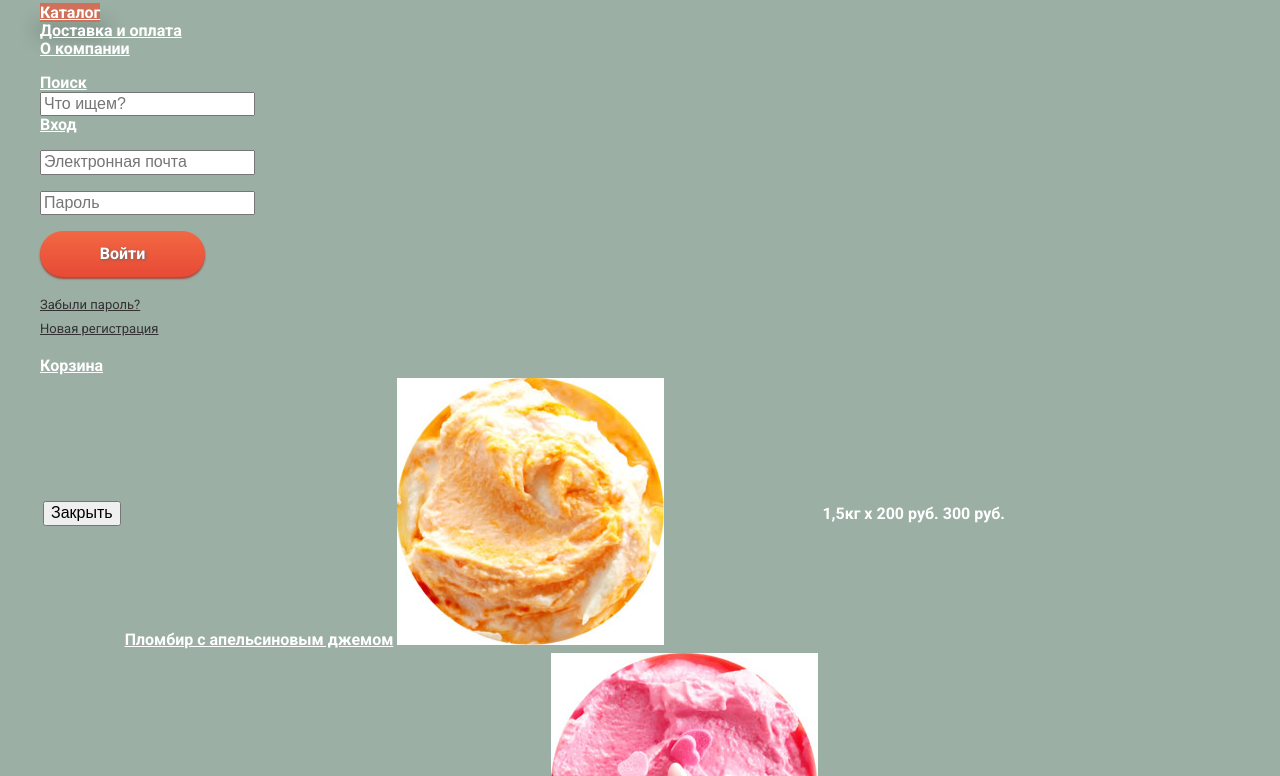
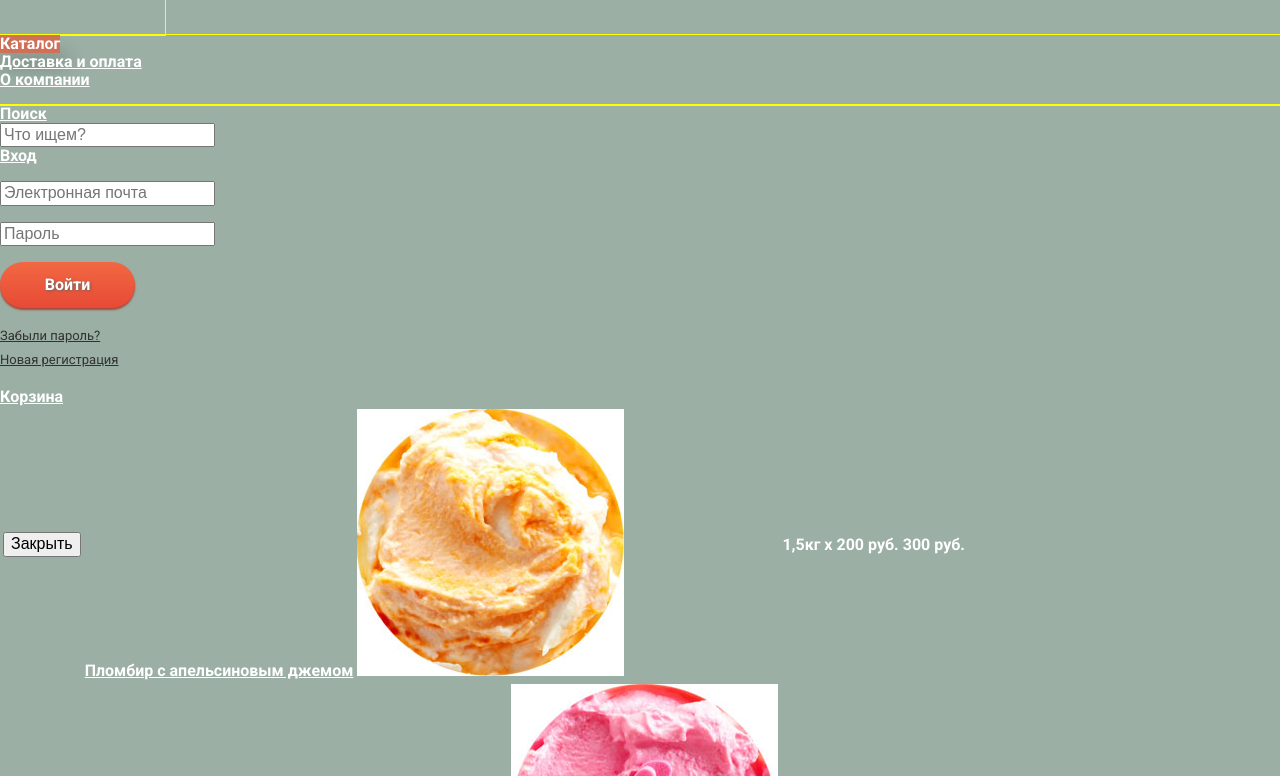
Before and after one commit to AlenaPetrichenko/544705-gllacy, a plain HTML site: page catalog.html in a window 1280 px wide. Shown: the part 40-816 px from the top of the page. Drawn offline with Linux system fonts and the light colour scheme.

Commit message:
Начала создание сетки

```diff
--- a/catalog.html
+++ b/catalog.html
@@ -190,7 +190,7 @@
               </li>
             </ul>
           </fieldset>
-          <button type="submit" class="filter-button">Применить</button>
+          <button type="submit" class="button filter-button">Применить</button>
         </form>
       </section>
       <section class="catalog">
@@ -353,7 +353,7 @@
     		<a class="footer-copyright-logo">
           	<img src="img/logo-htmlacademy.svg" width="111" height="24" alt="Логотип «HTML Academy»">
         	</a>
-        	Сделано в <a class="footer-button" href="https://htmlacademy.ru">HTML Academy</a> © 2017
+        	Сделано в <a class="button footer-button" href="https://htmlacademy.ru">HTML Academy</a> © 2017
       	</p>
     </footer>
 </body>
--- a/css/style.css
+++ b/css/style.css
@@ -14,6 +14,7 @@ body {
 /*отмена подчеркиваний у ссылок*/
 a {
   text-decoration: none;
+
 }
 
 .main-navigation {
@@ -167,13 +168,13 @@ a {
   line-height: 1.375;
 }
 
-.button {
+.button:not(.footer-button):not(.filter-button) {
   font: inherit;
   text-shadow: 1px 1px 3px #666;
   text-align: center;
   color: #ffffff;
   vertical-align: middle;
-  width: 165px;
+  width: 135px;
   height: 46px;
 
   /*Скругленные углы*/
@@ -189,13 +190,13 @@ a {
   border: none;
 }
 
-.button:hover,
-.button:focus {
+.button:not(.footer-button):not(.filter-button):hover,
+.button:not(.footer-button):not(.filter-button):focus {
   background-image: linear-gradient( 90deg, #f17c64, #f17c64);
   box-shadow: 0px 2px 2px 0px rgba(172, 16, 0, 0.64);
 }
 
-.button:active {
+.button:not(.footer-button):not(.filter-button):active {
   background-image: -moz-linear-gradient( 90deg, rgb(242,104,67) 0%, rgb(231,74,53) 100%);
   background-image: -webkit-linear-gradient( 90deg, rgb(242,104,67) 0%, rgb(231,74,53) 100%);
   background-image: -ms-linear-gradient( 90deg, rgb(242,104,67) 0%, rgb(231,74,53) 100%);
@@ -248,7 +249,7 @@ a {
   list-style: none;
 }
 .footer,
-.footer-button {
+.footer-button{
   color: rgb(255, 255, 255);
   text-decoration: underline;
 }
@@ -267,6 +268,7 @@ a {
 }
 
 .site-navigation-current a {
+  text-decoration: none;
   background-color: rgb(208, 112, 88);
 }
 
@@ -287,6 +289,7 @@ a {
   font-weight: normal;
   list-style: none;
 }
+
 .breadcrumbs a {
   font-size: 14px;
   color: rgb(255, 255, 255);
@@ -294,18 +297,17 @@ a {
   text-decoration: underline;
 }
 
+.breadcrumbs.breadcrumbs-current a{
+  font-size: 14px;
+  color: rgb(255, 255, 255);
+  line-height: 1.143;
+}
+
 .breadcrumbs a:hover,
 .breadcrumbs a:focus {
   text-decoration: none;
   color: rgb(50, 50, 50);
   background-color: rgb(247, 246, 243);
-}
-
-.breadcrumbs .breadcrumbs-current {
-  font-size: 14px;
-  color: rgb(255, 255, 255);
-  line-height: 1.143;
-  text-decoration: none;
 }
 
 .filter fieldset {
@@ -372,3 +374,67 @@ a {
   color: rgb(50, 50, 50);
   background-color: rgb(255, 255, 255);
 }
+
+/* ----- Сеточные стили ----- */
+
+
+html,
+body {
+  min-width: 1200px;
+  min-height: 2416px;
+}
+
+body {
+  /* Временно для сетки */
+  /*background-image: url('img/gllacy-index-1200.jpg');
+  background-size: 1372px auto;
+  background-repeat: no-repeat;*/
+}
+.main-header {
+  margin-bottom: 0;
+
+  /* Временно для сетки */
+  min-height: 75px;
+  outline: 1px solid yellow;
+}
+
+.main-navigation {
+  display: flex;
+  flex-direction: column;
+
+  /* Временно для сетки */
+  min-height: 285px;
+  background-color: transparent;
+  outline: 1px solid yellow;
+}
+.main-header-logo {
+  width: 165px;
+  height: 75px;
+
+  /* Временно для сетки */
+  /*display: block;*/
+  outline: 1px solid yellow;
+}
+
+.site-navigation {
+  margin: 0;
+  padding: 0;
+  align-items: center;
+
+  list-style: none;
+
+  /* Временно для сетки */
+  min-height: 70px;
+  outline: 1px solid yellow;
+}
+
+.user-navigation {
+  margin: 0;
+  padding: 0;
+
+  list-style: none;
+
+  /* Временно для сетки */
+  min-height: 70px;
+  outline: 1px solid yellow;
+}
```
Also changed, not shown: index.html (+1 -1 lines), 1 other file.
